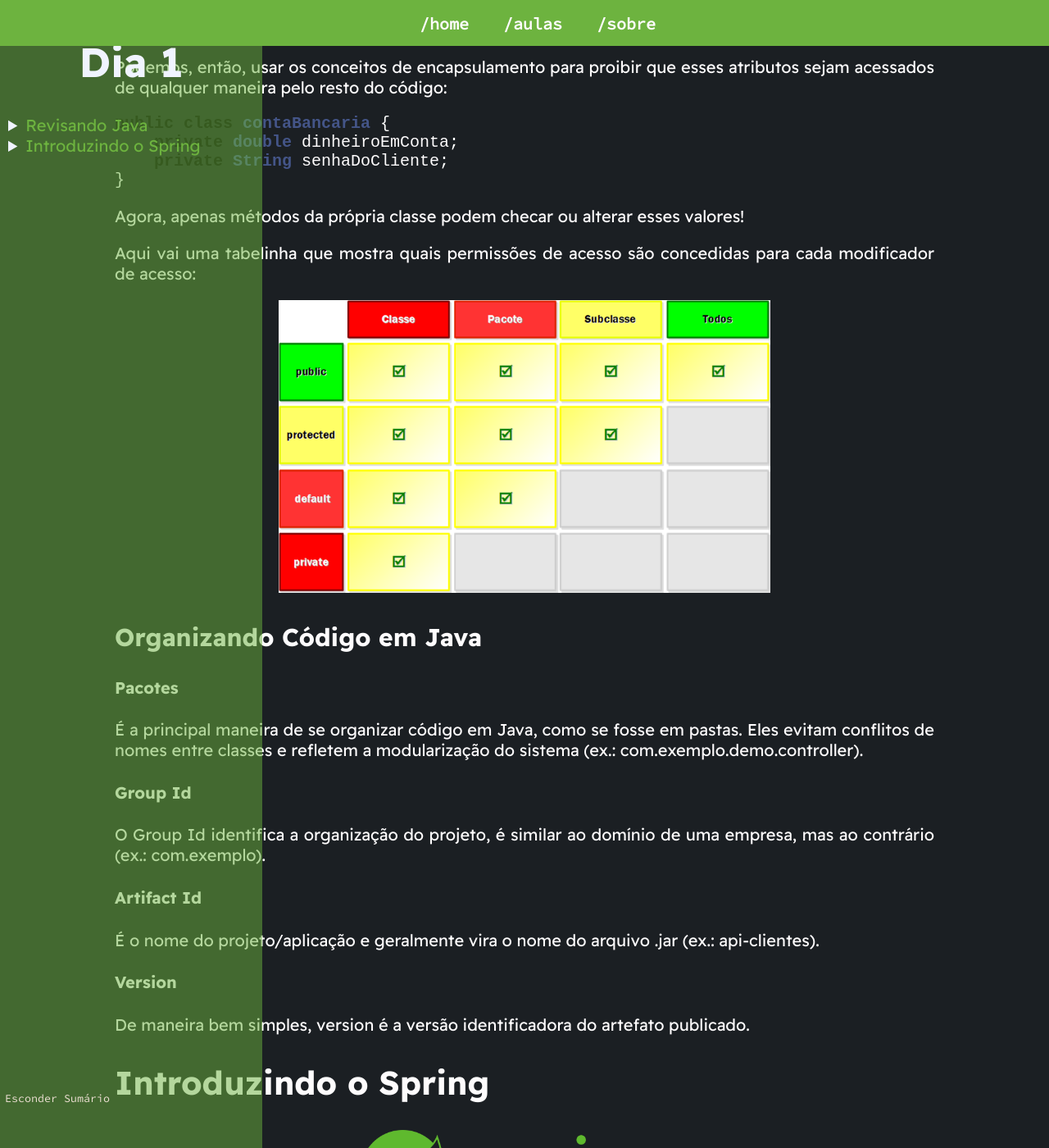
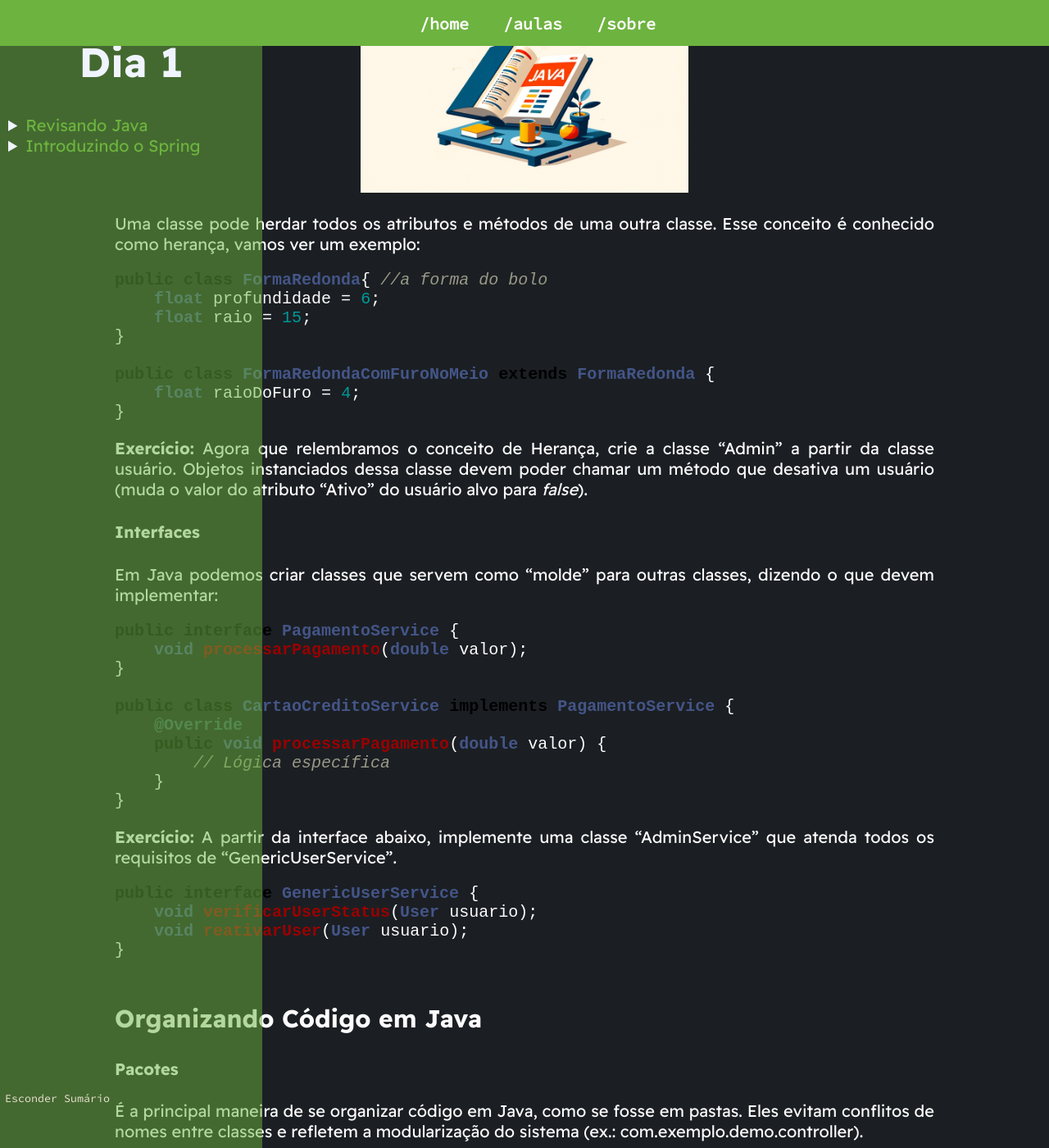
Before and after one commit to PETCC-UFRN/minicurso-spring, a Jekyll site: the page built from primeiroDia.md, in a window 1280 px wide and 1400 px high, scrolled down 2821 px. Shown: the whole window at 82% size. Built offline with Jekyll 4.4.1, drawn with Linux system fonts in a browser that asks for light colours; some of the changed text lies outside the part shown.

Commit message:
dia 1: Exercícios adicionados à seção de Java

````diff
--- a/primeiroDia.md
+++ b/primeiroDia.md
@@ -87,40 +87,7 @@ public class Main {
 
 ```
 
-#### Herança e Polimorfismo
-
-<div style="text-align: center;"> <img alt="Meme muito engraçado sobre arquivos do sistema" src="assets/images/java-study.png" width="40%">
-</div>
-
-Uma classe pode herdar todos os atributos e métodos de uma outra classe. Esse conceito é conhecido como herança, vamos ver um exemplo:
-
-```java
-public class FormaRedonda{ //a forma do bolo
-    float profundidade = 6;
-    float raio = 15;
-}
-
-public class FormaRedondaComFuroNoMeio extends FormaRedonda {
-    float raioDoFuro = 4;
-}
-```
-
-#### Interfaces
-
-Em Java podemos criar classes que servem como "molde" para outras classes, dizendo o que devem implementar:
-
-```java
-public interface PagamentoService {
-    void processarPagamento(double valor);
-}
-
-public class CartaoCreditoService implements PagamentoService {
-    @Override
-    public void processarPagamento(double valor) {
-        // Lógica específica
-    }
-}
-```
+**Exercício:** Para ajudar a relembrar, ou ter certeza que já conhecemos classes, crie uma classe "User" em Java com atributos e métodos à sua escolha e instancie essa classe na classe Main. Sua classe pode ser oganizada da maneira que quiser, mas coloque um atributo booleano "ativo".
 
 ### Encapsulamento
 
@@ -154,6 +121,54 @@ Aqui vai uma tabelinha que mostra quais permissões de acesso são concedidas pa
 
 <div style="text-align: center;"> <img alt="Meme muito engraçado sobre arquivos do sistema" src="assets/images/access-modifiers.png" width="60%">
 </div>
+
+**Exercício:** Agora que finalmente revimos o conceito de encapsulamento, volte nas classes "User" que você programou mais cedo e reveja se esses conceitos foram seguidos de maneira satisfatória!
+
+#### Herança
+
+<div style="text-align: center;"> <img alt="Meme muito engraçado sobre arquivos do sistema" src="assets/images/java-study.png" width="40%">
+</div>
+
+Uma classe pode herdar todos os atributos e métodos de uma outra classe. Esse conceito é conhecido como herança, vamos ver um exemplo:
+
+```java
+public class FormaRedonda{ //a forma do bolo
+    float profundidade = 6;
+    float raio = 15;
+}
+
+public class FormaRedondaComFuroNoMeio extends FormaRedonda {
+    float raioDoFuro = 4;
+}
+```
+**Exercício:** Agora que relembramos o conceito de Herança, crie a classe "Admin" a partir da classe usuário. Objetos instanciados dessa classe devem poder chamar um método que desativa um usuário (muda o valor do atributo "Ativo" do usuário alvo para *false*).
+
+#### Interfaces
+
+Em Java podemos criar classes que servem como "molde" para outras classes, dizendo o que devem implementar:
+
+```java
+public interface PagamentoService {
+    void processarPagamento(double valor);
+}
+
+public class CartaoCreditoService implements PagamentoService {
+    @Override
+    public void processarPagamento(double valor) {
+        // Lógica específica
+    }
+}
+```
+
+**Exercício:** A partir da interface abaixo, implemente uma classe "AdminService" que atenda todos os requisitos de "GenericUserService".
+
+```java
+public interface GenericUserService {
+    void verificarUserStatus(User usuario);
+    void reativarUser(User usuario);
+}
+
+```
 
 ### Organizando Código em Java
 
````
